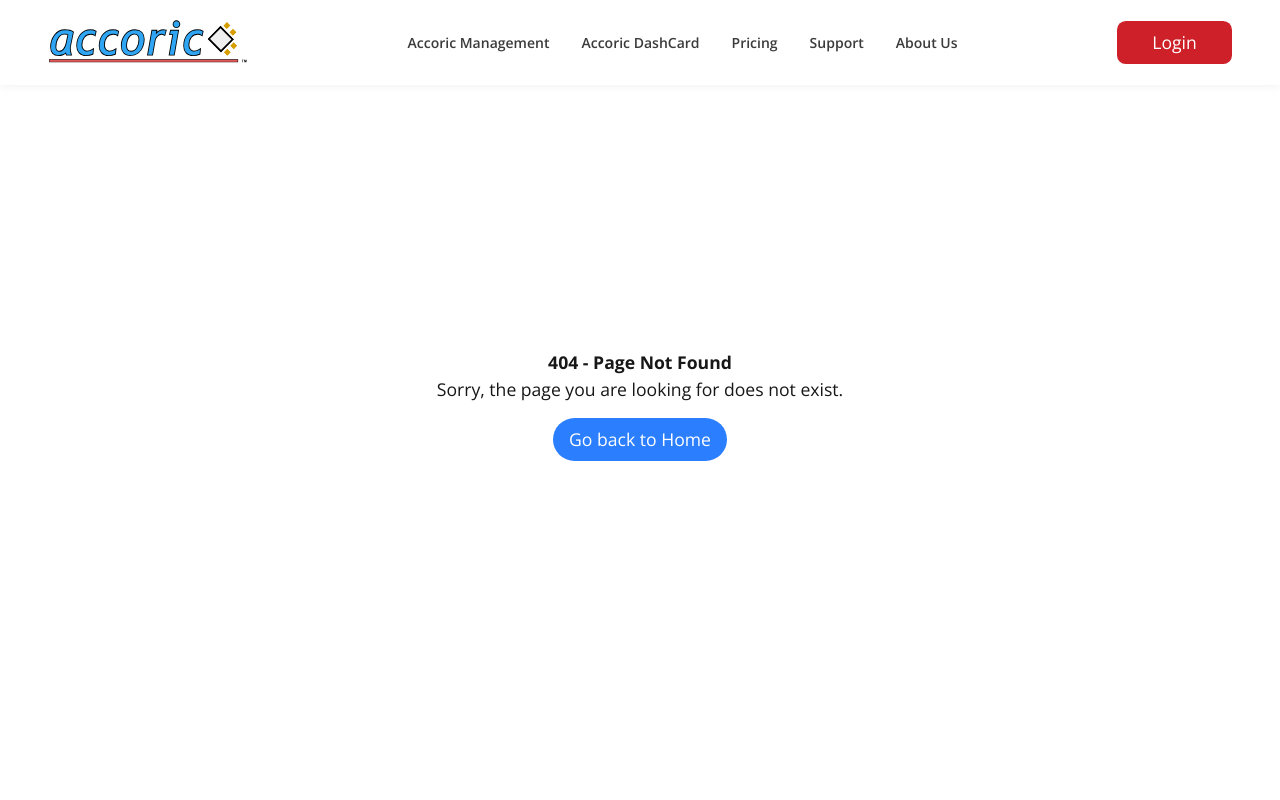
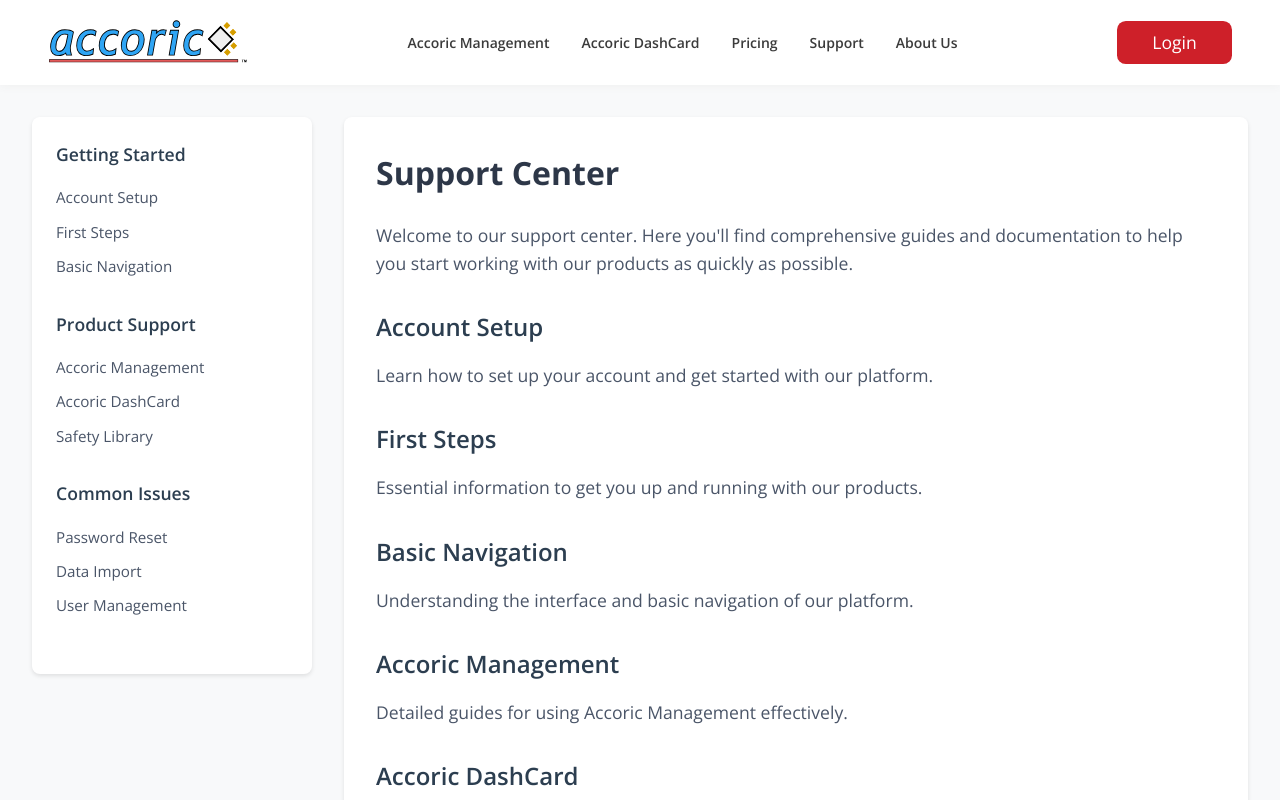
Before and after one commit to fastlinesafetytraining/accoric, a Next.js app: page /support in a window 1280 px wide. Before the commit this address had no page. Shown: the top 800 px of the page. Built offline with nearby package versions, Linux system fonts and the light colour scheme.

Commit message:
started support page

```diff
--- /dev/null
+++ b/app/(pages)/support/page.tsx
@@ -0,0 +1,107 @@
+import React from "react";
+import Link from "next/link";
+import styles from "@Styles/support.module.scss";
+
+export default function SupportPage() {
+    const supportSections = [
+        {
+            title: "Getting Started",
+            items: [
+                { title: "Account Setup", href: "#account-setup" },
+                { title: "First Steps", href: "#first-steps" },
+                { title: "Basic Navigation", href: "#basic-navigation" }
+            ]
+        },
+        {
+            title: "Product Support",
+            items: [
+                { title: "Accoric Management", href: "#accoric-management" },
+                { title: "Accoric DashCard", href: "#accoric-dashcard" },
+                { title: "Safety Library", href: "#safety-library" }
+            ]
+        },
+        {
+            title: "Common Issues",
+            items: [
+                { title: "Password Reset", href: "#password-reset" },
+                { title: "Data Import", href: "#data-import" },
+                { title: "User Management", href: "#user-management" }
+            ]
+        }
+    ];
+
+    return (
+        <main className={styles.support}>
+            <div className={styles.support__container}>
+                <aside className={styles.support__sidebar}>
+                    <nav className={styles.support__nav}>
+                        {supportSections.map((section, index) => (
+                            <div key={index} className={styles.support__section}>
+                                <h3>{section.title}</h3>
+                                <ul>
+                                    {section.items.map((item, itemIndex) => (
+                                        <li key={itemIndex}>
+                                            <Link href={item.href}>{item.title}</Link>
+                                        </li>
+                                    ))}
+                                </ul>
+                            </div>
+                        ))}
+                    </nav>
+                </aside>
+
+                <div className={styles.support__content}>
+                    <h1>Support Center</h1>
+                    <p className={styles.support__intro}>
+                        Welcome to our support center. Here you'll find comprehensive guides and documentation to help you start working with our products as quickly as possible.
+                    </p>
+
+                    <section id="account-setup" className={styles.support__section}>
+                        <h2>Account Setup</h2>
+                        <p>Learn how to set up your account and get started with our platform.</p>
+                    </section>
+
+                    <section id="first-steps" className={styles.support__section}>
+                        <h2>First Steps</h2>
+                        <p>Essential information to get you up and running with our products.</p>
+                    </section>
+
+                    <section id="basic-navigation" className={styles.support__section}>
+                        <h2>Basic Navigation</h2>
+                        <p>Understanding the interface and basic navigation of our platform.</p>
+                    </section>
+
+                    <section id="accoric-management" className={styles.support__section}>
+                        <h2>Accoric Management</h2>
+                        <p>Detailed guides for using Accoric Management effectively.</p>
+                    </section>
+
+                    <section id="accoric-dashcard" className={styles.support__section}>
+                        <h2>Accoric DashCard</h2>
+                        <p>Everything you need to know about Accoric DashCard.</p>
+                    </section>
+
+                    <section id="safety-library" className={styles.support__section}>
+                        <h2>Safety Library</h2>
+                        <p>Access and manage your safety documentation and resources.</p>
+                    </section>
+
+                    <section id="password-reset" className={styles.support__section}>
+                        <h2>Password Reset</h2>
+                        <p>Step-by-step guide for resetting your password.</p>
+                    </section>
+
+                    <section id="data-import" className={styles.support__section}>
+                        <h2>Data Import</h2>
+                        <p>Learn how to import your data into our platform.</p>
+                    </section>
+
+                    <section id="user-management" className={styles.support__section}>
+                        <h2>User Management</h2>
+                        <p>Managing users and permissions in your account.</p>
+                    </section>
+                </div>
+            </div>
+        </main>
+    );
+}
--- /dev/null
+++ b/app/styles/support.module.scss
@@ -0,0 +1,118 @@
+@use './variables.scss' as v;
+
+.support {
+  min-height: 100vh;
+  padding: 2rem;
+  background-color: #f8f9fa;
+
+  &__container {
+    display: grid;
+    grid-template-columns: 280px 1fr;
+    gap: 2rem;
+    max-width: 1400px;
+    margin: 0 auto;
+  }
+
+  &__sidebar {
+    position: sticky;
+    top: 7rem;
+    height: fit-content;
+    background-color: white;
+    border-radius: 8px;
+    box-shadow: 0 2px 4px rgba(0, 0, 0, 0.1);
+    padding: 1.5rem;
+  }
+
+  &__nav {
+    h3 {
+      color: #2c3e50;
+      font-size: 1.1rem;
+      font-weight: 600;
+      margin-bottom: 1rem;
+    }
+
+    ul {
+      list-style: none;
+      padding: 0;
+      margin: 0 0 1.5rem 0;
+
+      li {
+        margin-bottom: 0.5rem;
+
+        a {
+          color: #4a5568;
+          text-decoration: none;
+          font-size: 0.95rem;
+          transition: color 0.2s ease;
+
+          &:hover {
+            color: #3182ce;
+          }
+        }
+      }
+    }
+  }
+
+  &__content {
+    background-color: white;
+    border-radius: 8px;
+    box-shadow: 0 2px 4px rgba(0, 0, 0, 0.1);
+    padding: 2rem;
+
+    h1 {
+      color: #2d3748;
+      font-size: 2rem;
+      font-weight: 700;
+      margin-bottom: 1.5rem;
+    }
+
+    h2 {
+      color: #2c3e50;
+      font-size: 1.5rem;
+      font-weight: 600;
+      margin: 2rem 0 1rem;
+    }
+  }
+
+  &__intro {
+    color: #4a5568;
+    font-size: 1.1rem;
+    line-height: 1.6;
+    margin-bottom: 2rem;
+  }
+
+  &__section {
+    margin-bottom: 2rem;
+
+    p {
+      color: #4a5568;
+      line-height: 1.6;
+      margin-bottom: 1rem;
+    }
+  }
+}
+
+// Responsive styles
+@media (max-width: 1024px) {
+  .support {
+    &__container {
+      grid-template-columns: 240px 1fr;
+    }
+  }
+}
+
+@media (max-width: 768px) {
+  .support {
+    padding: 1rem;
+
+    &__container {
+      grid-template-columns: 1fr;
+    }
+
+    &__sidebar {
+      position: relative;
+      top: 0;
+      margin-bottom: 1rem;
+    }
+  }
+}
```
